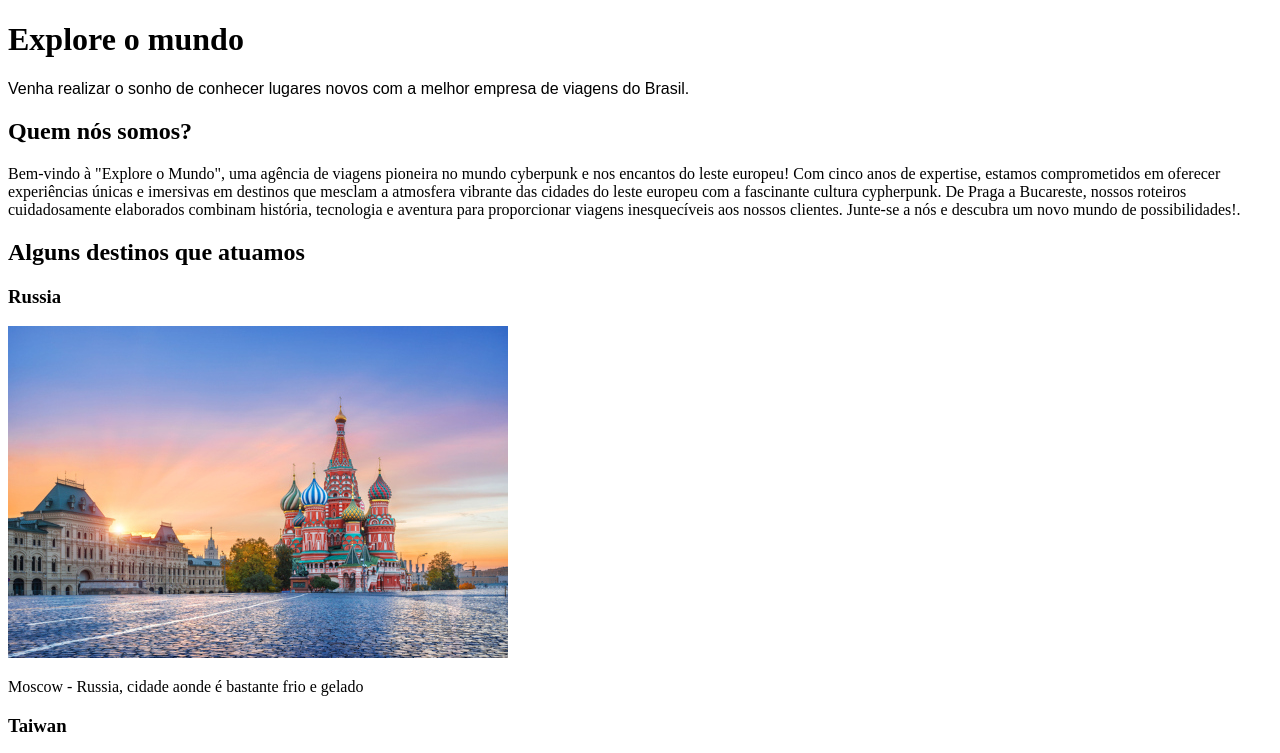
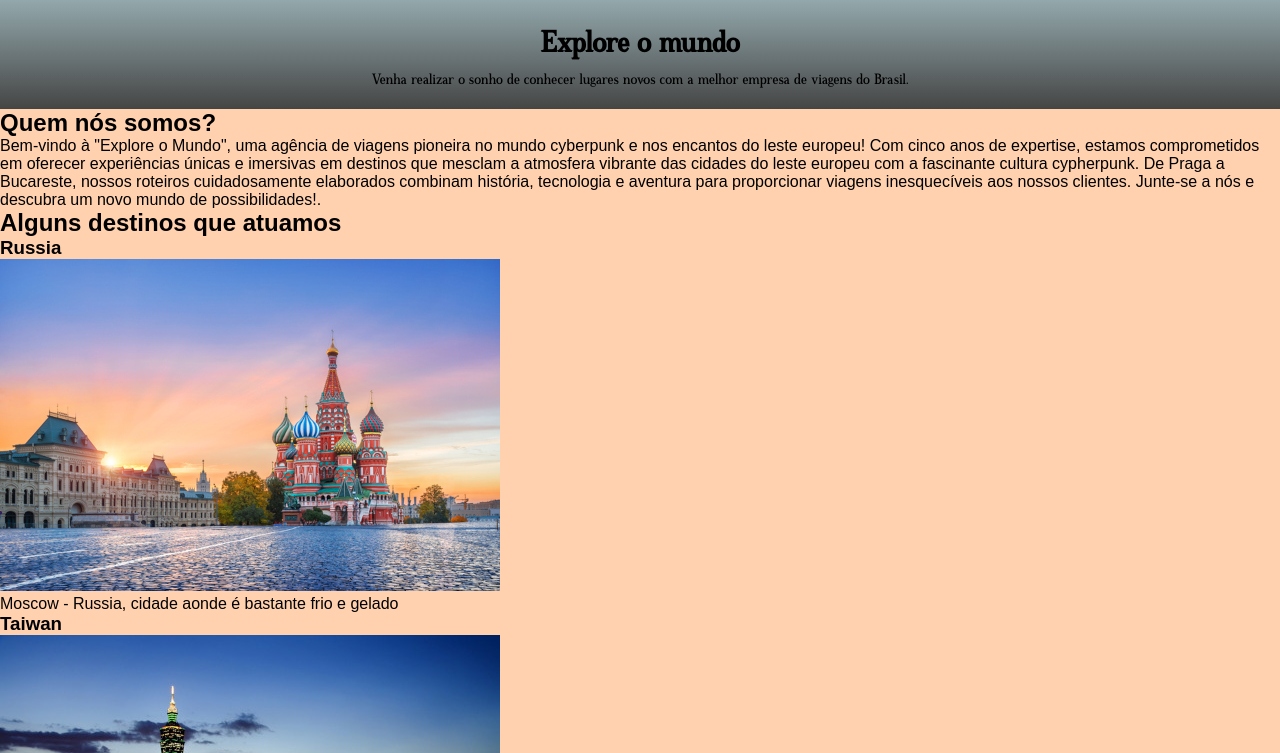
Before and after one commit to MuriloStuart/desafio-agencia-viagens, a plain HTML site: page index.html in a window 1280 px wide. Shown: the top 753 px of the page. Drawn offline with Linux system fonts and the light colour scheme.

Commit message:
Update style.css

```diff
--- a/estilo/style.css
+++ b/estilo/style.css
@@ -19,13 +19,36 @@ FFC49B
     --cor2: #D05353;
     --cor3: #454545;
     --cor4: #93A8AC;
-    --cor5: #FFC49B;
+    --cor5: #ffd1af;
 
     --fonte-padrao: arial, verdana, helvetica, sans-serif;
     --fonte-viagem: 'Travelast', 'cursive';
 
  }
 
-header > p{
-    font-family: var(--fonte-padrao);
+ *{
+   margin: 0px;
+   padding: 0px;
  }
+
+ body{
+   background-color: var(--cor5);
+   font-family: var(--fonte-padrao);
+ }
+
+header{
+    font-family: var(--fonte-viagem);
+    background-image: linear-gradient(to bottom, var(--cor4), var(--cor3));
+    min-height: 50px;
+    padding-top: 25px;
+    text-align: center;
+ }
+
+ header > h1{
+   font-weight: bolder;
+   padding-bottom: 10px;
+ }
+
+ header > p{
+   padding-bottom: 20px;
+ }
```
